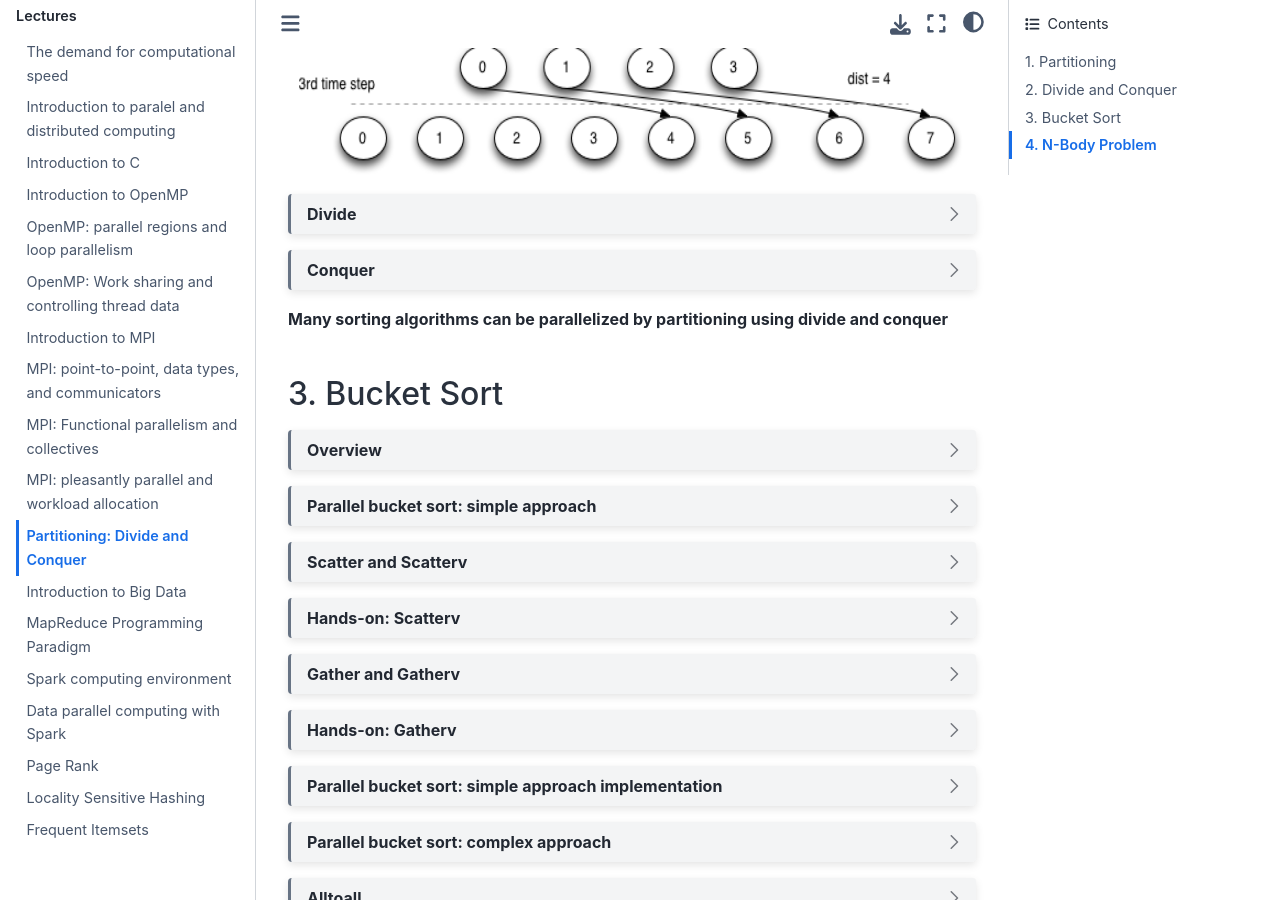
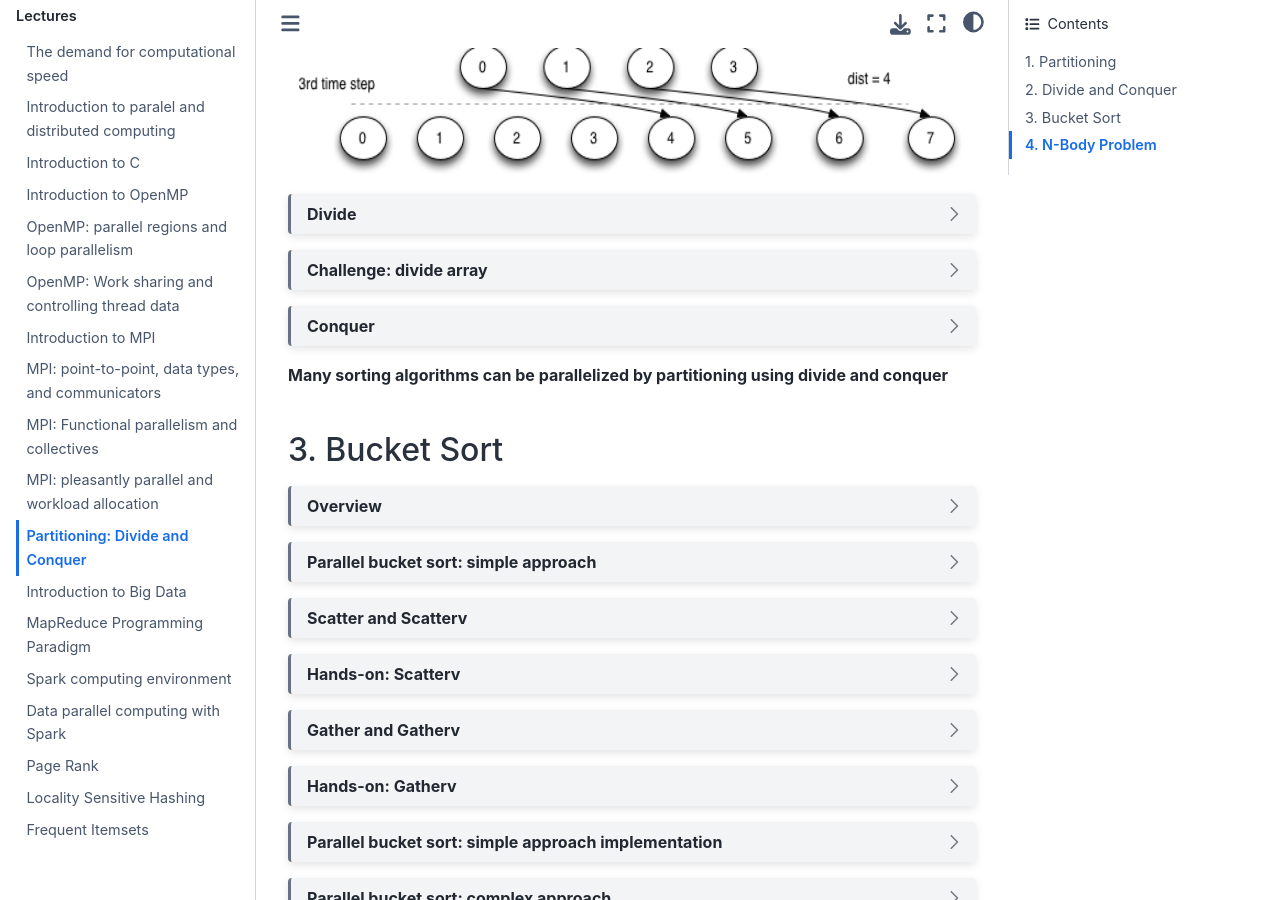
Before and after one commit to class-master/cpsc4770-6770, a Jupyter Book: the page built from episodes/11-divide-conquer.md, in a window 1280 px wide and 900 px high, scrolled down 1159 px. Built offline with Jupyter Book 1.0.4 settings and Sphinx 7.4.7 and the Sphinx Book theme 1.1.4, drawn with Linux system fonts in a browser that asks for light colours; some of the changed lines change nothing that is shown.

Commit message:
Update 11-divide-conquer.md

````diff
--- a/episodes/11-divide-conquer.md
+++ b/episodes/11-divide-conquer.md
@@ -47,6 +47,17 @@ can be used for divided pairs. Also usually data is naturally localized.
 $ mpicc -lm -o divide divide.c
 $ mpirun -np 8 divide
 ~~~
+
+```
+
+```{dropdown} Challenge: divide array
+
+Create a copy of `divide.c` called `divide_array.c` that does the followings:
+- Process 0 generates an 8-element array with random value populated.
+  - Print out the contents of the array on a single line.
+- Utilizing the tree communication approach in `divide.c`, send the data out
+to all remaining processes such as each process receives the value of the above array
+from the index position corresponding to that process's rank.
 
 ```
 
````
